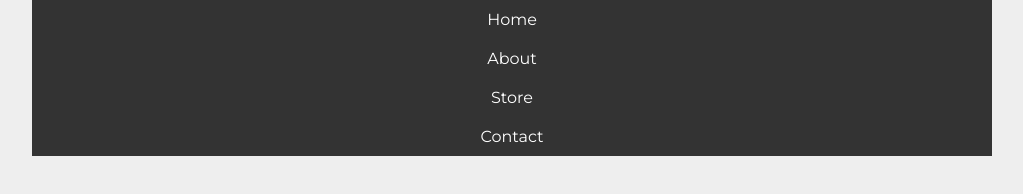
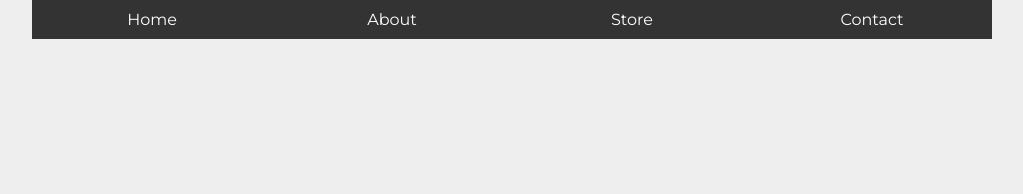
Before and after one commit to Amir-Pourhadi/Learn-Flexbox, a plain HTML site: page Nav/index.html in a window 1280 px wide. Shown: the whole page, without its empty margins (128-1151 px from the left). Drawn offline with Linux system fonts and the light colour scheme.

Commit message:
Add flex styles

```diff
--- a/Nav/style.css
+++ b/Nav/style.css
@@ -37,3 +37,15 @@ nav a {
 nav a:hover {
   background-color: #555;
 }
+
+/* ------------------------------- flex styles ------------------------------ */
+@media only screen and (min-width: 768px) {
+  nav ul {
+    display: flex;
+    justify-content: flex-start;
+  }
+
+  nav li {
+    flex: 1 1 0;
+  }
+}
```
